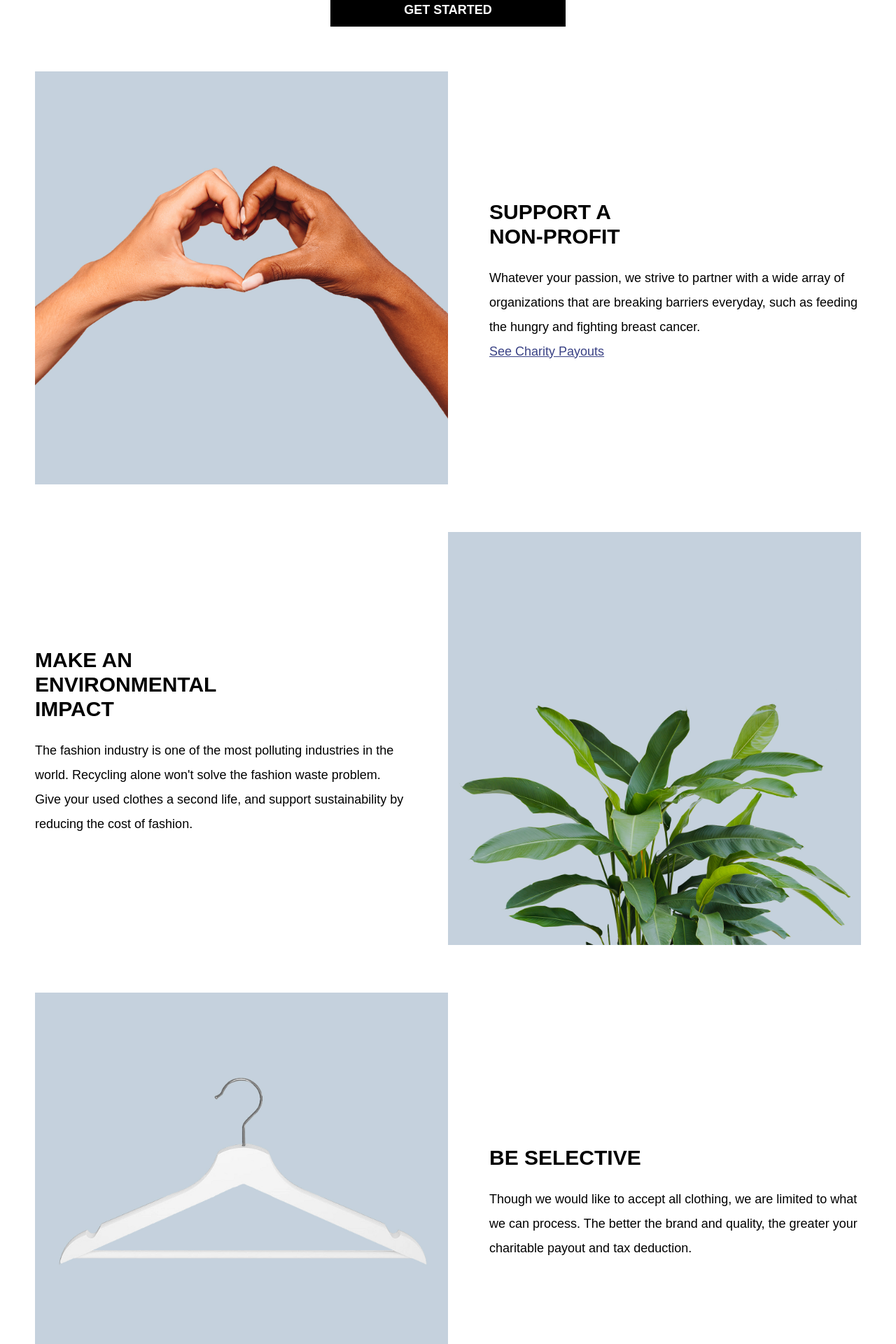
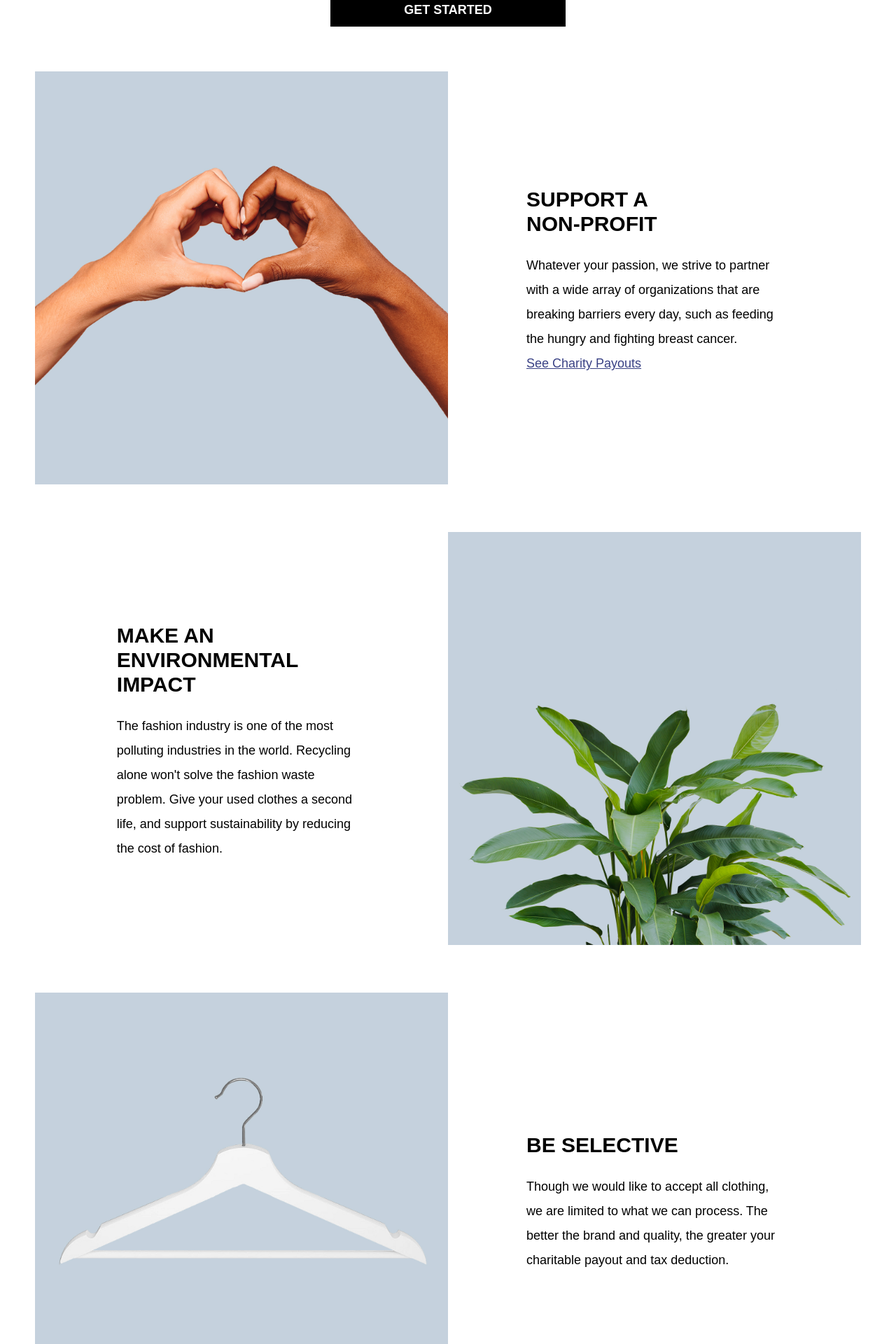
Before and after one commit to Dhanidayo/brie-donation, a React (Create React App) app: page /clothing in a window 1280 px wide. Shown: the part 1260-3180 px from the top of the page at 70% size. Built offline with nearby package versions, Linux system fonts and the light colour scheme; a web font is replaced by a local one.

Commit message:
add responsiveness

```diff
--- a/src/Pages/Clothing/index.jsx
+++ b/src/Pages/Clothing/index.jsx
@@ -93,12 +93,12 @@ const Clothing = () => {
                         </div>
                         <div className="section-texts cols">
                             {/* <div className="g-rectangle"></div> */}
-                            <div className="m-left-auto">
+                            <div className="padding-m">
                                 <h2 className="third-section-header heading1">
                                     SUPPORT A <br /> NON-PROFIT
                                 </h2>
-                                <p className="body-text">
-                                    Whatever your passion, we strive to partner with a wide array of organizations that are breaking barriers everyday, such as feeding the hungry and fighting breast cancer.
+                                <p className="body-text line-height--small ">
+                                    Whatever your passion, we strive to partner with a wide array of organizations that are breaking barriers every day, such as feeding the hungry and fighting breast cancer.
                                     <span><a href="https://#">See Charity Payouts</a></span>
                                 </p>
                             </div>
@@ -108,13 +108,15 @@ const Clothing = () => {
                     <div className="grid-container reverse-container">
                         <div className="section-texts cols">
                             {/* <div className="b-rectangle"></div> */}
-                            <div className="m-right-auto">
-                                <h2 className="third-section-header heading1">
-                                    MAKE AN <br /> ENVIRONMENTAL <br /> IMPACT
-                                </h2>
-                                <p className="body-text">
-                                    The fashion industry is one of the most polluting industries in the world. Recycling alone won't solve the fashion waste problem. Give your used clothes a second life, and support sustainability by reducing the cost of fashion.
-                                </p>
+                            <div className="padding-s">
+                                <div>
+                                    <h2 className="third-section-header heading1">
+                                        MAKE AN <br /> ENVIRONMENTAL <br /> IMPACT
+                                    </h2>
+                                    <p className="body-text line-height--small">
+                                        The fashion industry is one of the most polluting industries in the world. Recycling alone won't solve the fashion waste problem. Give your used clothes a second life, and support sustainability by reducing the cost of fashion.
+                                    </p>
+                                </div>
                             </div>
                         </div>
                         <div className="section-images cols">
@@ -127,11 +129,11 @@ const Clothing = () => {
                         </div>
                         <div className="section-texts cols">
                             {/* <div className="g-rectangle"></div> */}
-                            <div className="m-left-auto">
+                            <div className="padding-l">
                                 <h2 className="third-section-header heading1">
                                     BE SELECTIVE
                                 </h2>
-                                <p className="body-text">
+                                <p className="body-text line-height--small">
                                     Though we would like to accept all clothing, we are limited to what we can process. The better the brand and quality, the greater your charitable payout and tax deduction.
                                 </p>
                             </div>
--- a/src/Pages/Clothing/style.css
+++ b/src/Pages/Clothing/style.css
@@ -101,13 +101,19 @@
 
 @media screen and (max-width: 660px) {
     .banner-content-wrapper {
-        padding-top: 4rem;
+        padding-top: 5rem;
+    }
+}
+
+@media screen and (max-width: 602px) {
+    .banner-content-wrapper {
+        padding-top: 8em;
     }
 }
 
 @media screen and (max-width: 416px) {
     .banner-content-wrapper {
-        padding-top: 0;
+        padding-top: 3em;
     }
 }
 
@@ -242,6 +248,22 @@
     }
 }
 
+@media screen and (max-width: 321px) {
+    .bodytext--primary {
+        display: none;
+    }
+
+    .bodytext--nobreak {
+        display: block;
+        font-size: .87rem;
+    }
+
+    .bodytext--secondary {
+        display: none;
+    }
+}
+
+
 .title {
     font-weight: 800;
     margin-bottom: 0;
@@ -258,6 +280,12 @@
 
     .step-texts {
         margin-bottom: 2rem;
+    }
+}
+
+@media screen and (max-width: 416px) {
+    #second-section {
+        margin-top: 2em;
     }
 }
 
@@ -388,7 +416,6 @@ a {
     grid-template-columns: 1fr 1fr;
     align-items: center;
     margin: 4rem 0;
-    /* border: 5px solid yellow; */
 }
 
 .grid-container:first-child {
@@ -423,21 +450,132 @@ a {
     align-items: center;
 }
 
-.section-texts div {
+div.padding-m,
+div.padding-s,
+div.padding-l {
     width: 90%;
+    padding: 14.55em 10em;
+
 }
+
+@media screen and (max-width: 1442px) {
+    div.padding-m {
+        padding: 9.2em 7em;
+    }
+
+    div.padding-s {
+        padding: 7.8em 7.5em;
+    }
+
+    div.padding-l {
+        padding: 11.5em 7.5em;
+    }
+}
+
+@media screen and (max-width: 1370px) {
+    div.padding-m {
+        padding: 5.6em 4em;
+    }
+
+    div.padding-s {
+        padding: 4.25em 4em;
+    }
+
+    div.padding-l {
+        padding: 7.9em 3.35em;
+    }
+}
+
+@media screen and (max-width: 1282px) {
+    div.padding-m {
+        padding: 7.52em 7em;
+    }
+
+    div.padding-s {
+        padding: 5.42em 7.3em;
+    }
+
+    div.padding-l {
+        padding: 9.745em 7em;
+    }
+}
+
+@media screen and (max-width: 1026px) {
+    div.padding-m {
+        padding: 2.5em 4em;
+    }
+
+    div.padding-s {
+        padding: 1.35em 3.8em;
+    }
+
+    div.padding-l {
+        padding: 5.75em 3.5em;
+    }
+}
+
+@media screen and (max-width: 836px) {
+    div.padding-m {
+        padding: 2.32em 4em;
+    }
+
+    div.padding-s {
+        padding: 0em 3.5em;
+    }
+
+    div.padding-l {
+        padding: 3em 3.5em;
+    }
+}
+
+@media screen and (max-width: 802px) {
+    div.padding-m {
+        padding: 1.76em 3.5em;
+    }
+
+    div.padding-s {
+        padding: 0em 2.9em;
+    }
+
+    div.padding-l {
+        padding: 2.5em 3.5em;
+    }
+}
+
+@media screen and (max-width: 770px) {
+    div.padding-m {
+        padding: 1.25em 3em;
+    }
+
+    div.padding-s {
+        padding: 0em 2.2em;
+    }
+
+    div.padding-l {
+        padding: 2.8em 3em;
+    }
+}
+
+@media screen and (max-width: 602px) {
+    div.padding-m {
+        padding: 1em 1em;
+    }
+
+    div.padding-s {
+        padding: 1em 1em;
+    }
+
+    div.padding-l {
+        padding: 1em 1.3em;
+    }
+}
+
 
 @media screen and (max-width: 416px) {
     .section-texts {
         display: flex;
         justify-content: center;
         align-items: center;
-    }
-
-    .section-texts div {
-        width: 75%;
-        text-align: left;
-        margin: auto 0;
     }
 }
 
--- a/src/index.css
+++ b/src/index.css
@@ -91,7 +91,8 @@ img {
 
 @media screen and (max-width: 321px) {
   .btn {
-    width: 16rem;
+    width: 15rem;
+    font-size: .85rem;
   }
 }
 
@@ -162,11 +163,16 @@ button:hover {
   }
 }
 
+@media screen and (max-width: 770px) {
+  .body-text {
+    font-size: 1rem;
+    line-height: 1.6rem;
+  }
+}
+
 @media screen and (max-width: 416px) {
   .body-text {
-    /* font-size: 1rem; */
-    font-size: 1.125rem;
-    /* line-height: 1.75rem; */
+    font-size: 1rem;
     line-height: 2rem;
   }
 }
@@ -178,10 +184,16 @@ button:hover {
   }
 }
 
+@media screen and (max-width: 362px) {
+  .body-text {
+    font-size: .9rem;
+    line-height: 1.85rem;
+  }
+}
+
 @media screen and (max-width: 321px) {
   .body-text {
-    font-size: 1rem;
-    line-height: 1.85rem;
+    font-size: .87rem;
   }
 }
 
@@ -305,8 +317,8 @@ button:hover {
 
 @media screen and (max-width: 601px) {
   .heading1 {
-    font-size: 1.5rem;
-    line-height: 1.5rem;
+    font-size: 1.3rem;
+    line-height: 1.7rem;
   }
 
   .heading2 {
@@ -340,8 +352,52 @@ button:hover {
   .heading2 {
     font-size: 1.365rem;
   }
+
+  .heading4 {
+    font-size: 1.09rem;
+  }
 }
 
 .cols {
   width: 100%;
 }
+
+@media screen and (max-width: 836px) {
+  .line-height--small {
+    line-height: 1.7rem;
+  }
+}
+
+@media screen and (max-width: 602px) {
+  .line-height--small {
+    font-size: .9rem;
+    line-height: 1.15rem;
+  }
+}
+
+@media screen and (max-width: 416px) {
+  .line-height--small {
+    font-size: 1rem;
+    line-height: 2rem;
+  }
+}
+
+@media screen and (max-width: 376px) {
+  .line-height--small {
+    font-size: 1rem;
+    line-height: 1.85rem;
+  }
+}
+
+@media screen and (max-width: 362px) {
+  .line-height--small {
+    font-size: .9rem;
+    line-height: 1.85rem;
+  }
+}
+
+@media screen and (max-width: 321px) {
+  .line-height--small {
+    font-size: .87rem;
+  }
+}
```
